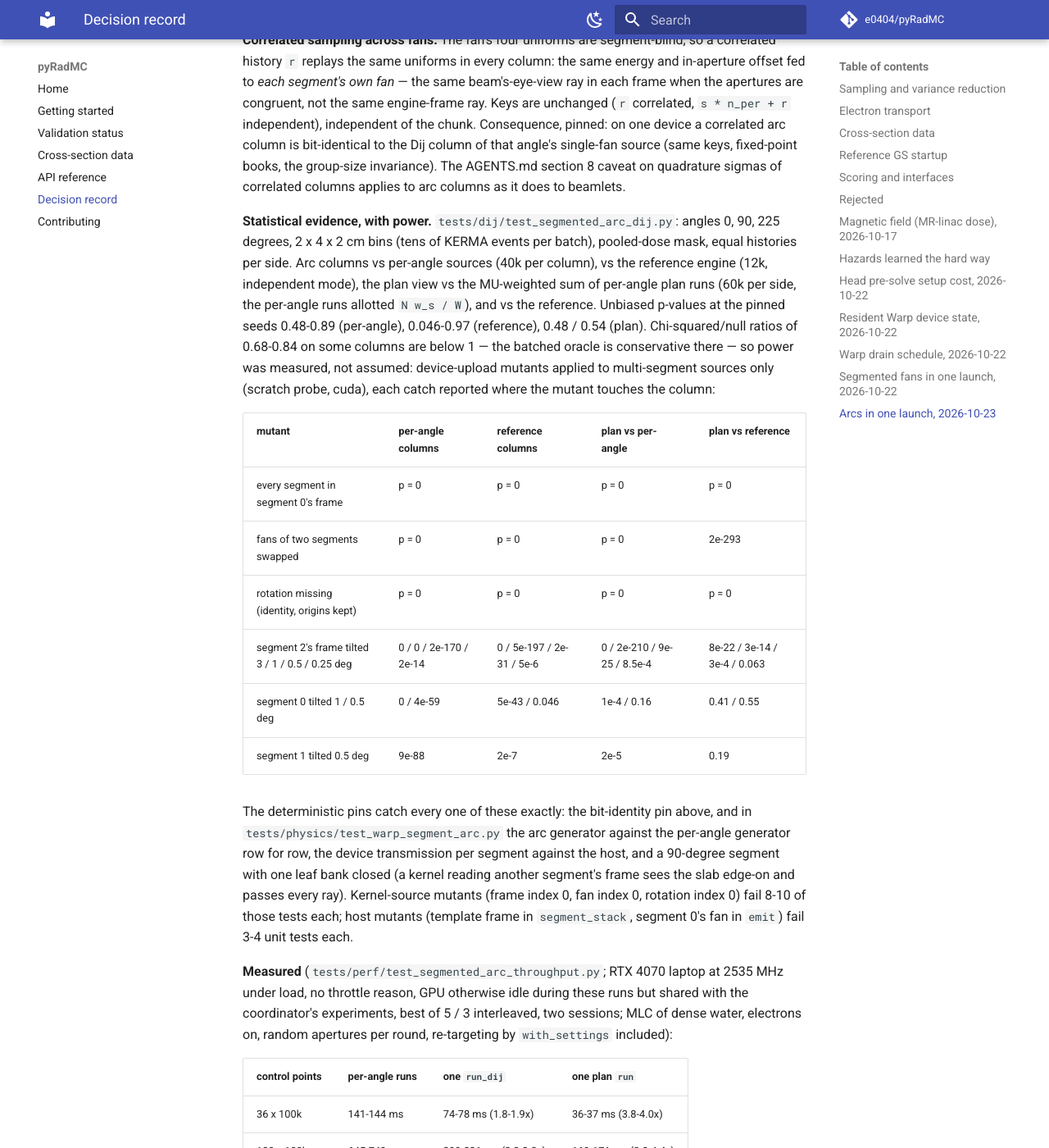
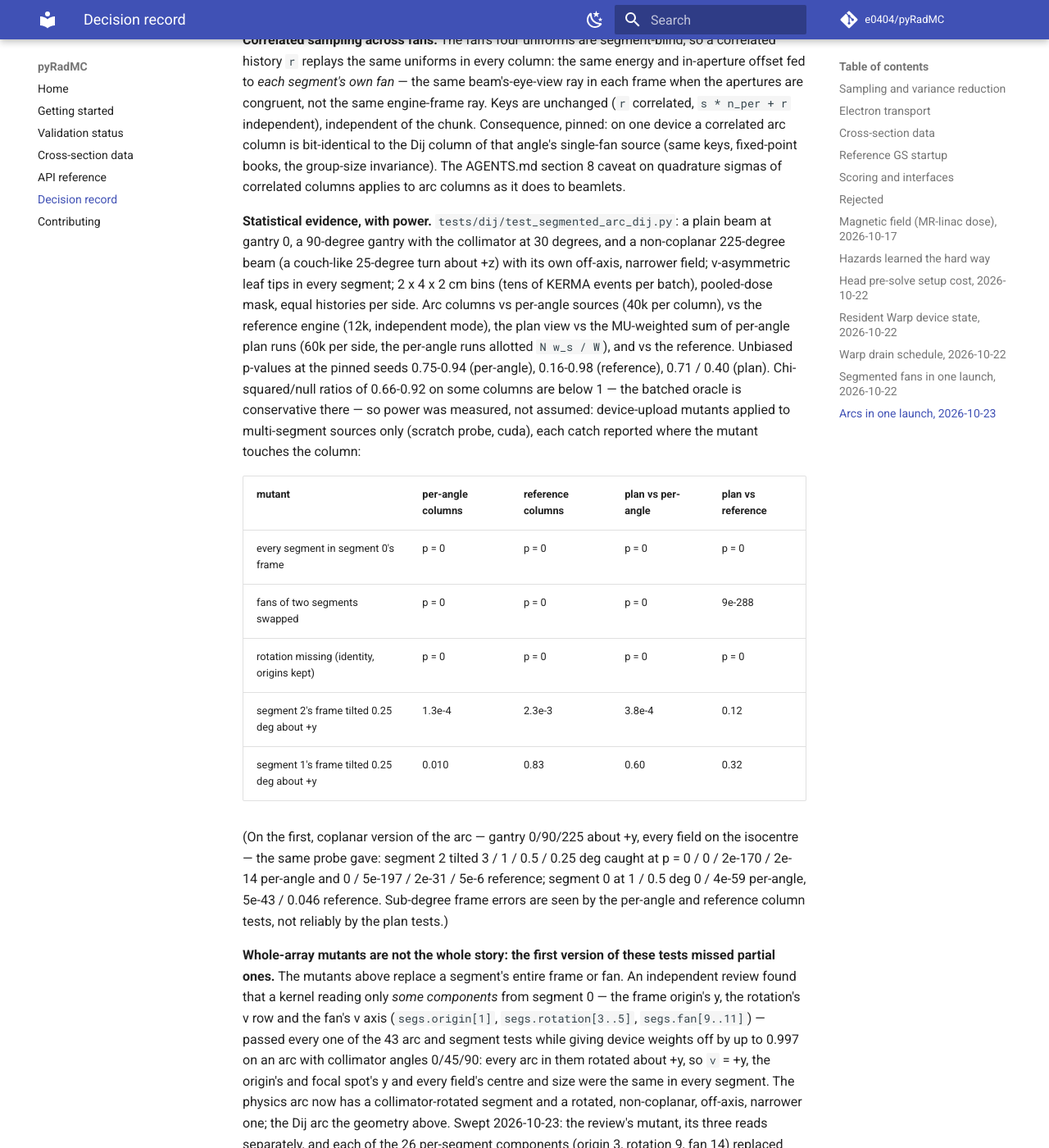
Before and after one commit to e0404/pyRadMC, an MkDocs documentation site: the page built from docs/decisions.md, in a window 1280 px wide and 1400 px high, scrolled down 19219 px. Shown: the whole window at 82% size. Built offline with MkDocs 1.6.1 and Material for MkDocs 9.7.7, drawn with Linux system fonts in a browser that asks for light colours; comment, search, counter and statistics services are not loaded; some of the changed text lies outside the part shown.

Commit message:
docs(geometry): describe per-segment fans in docstrings
emit, sample_beamlet_batch and the plan view's class docstring and
sample_batch still described one shared fan ray in every column and
an exact fan; they now say the same uniforms run through each
segment's own fan and that every fan must be an exact type for the
in-kernel route. docs/decisions.md now records the coplanar-arc test
gap the review found (partial index mutants passing all 43 tests),
the oriented test geometry that closes it, the 26-component mutant
sweep, and the power probe rerun on the new geometry.

Co-Authored-By: Claude Opus 5.5 <noreply@anthropic.com>

```diff
--- a/docs/decisions.md
+++ b/docs/decisions.md
@@ -789,33 +789,56 @@ column of that angle's single-fan source (same keys, fixed-point books, the grou
 invariance). The AGENTS.md section 8 caveat on quadrature sigmas of correlated columns
 applies to arc columns as it does to beamlets.
 
-**Statistical evidence, with power.** `tests/dij/test_segmented_arc_dij.py`: angles 0,
-90, 225 degrees, 2 x 4 x 2 cm bins (tens of KERMA events per batch), pooled-dose mask,
-equal histories per side. Arc columns vs per-angle sources (40k per column), vs the
-reference engine (12k, independent mode), the plan view vs the MU-weighted sum of
-per-angle plan runs (60k per side, the per-angle runs allotted `N w_s / W`), and vs the
-reference. Unbiased p-values at the pinned seeds 0.48-0.89 (per-angle), 0.046-0.97
-(reference), 0.48 / 0.54 (plan). Chi-squared/null ratios of 0.68-0.84 on some columns
-are below 1 — the batched oracle is conservative there — so power was measured, not
-assumed: device-upload mutants applied to multi-segment sources only (scratch probe,
-cuda), each catch reported where the mutant touches the column:
+**Statistical evidence, with power.** `tests/dij/test_segmented_arc_dij.py`: a plain
+beam at gantry 0, a 90-degree gantry with the collimator at 30 degrees, and a
+non-coplanar 225-degree beam (a couch-like 25-degree turn about +z) with its own
+off-axis, narrower field; v-asymmetric leaf tips in every segment; 2 x 4 x 2 cm bins
+(tens of KERMA events per batch), pooled-dose mask, equal histories per side. Arc
+columns vs per-angle sources (40k per column), vs the reference engine (12k,
+independent mode), the plan view vs the MU-weighted sum of per-angle plan runs (60k
+per side, the per-angle runs allotted `N w_s / W`), and vs the reference. Unbiased
+p-values at the pinned seeds 0.75-0.94 (per-angle), 0.16-0.98 (reference), 0.71 / 0.40
+(plan). Chi-squared/null ratios of 0.66-0.92 on some columns are below 1 — the batched
+oracle is conservative there — so power was measured, not assumed: device-upload
+mutants applied to multi-segment sources only (scratch probe, cuda), each catch
+reported where the mutant touches the column:
 
 | mutant | per-angle columns | reference columns | plan vs per-angle | plan vs reference |
 |---|---|---|---|---|
 | every segment in segment 0's frame | p = 0 | p = 0 | p = 0 | p = 0 |
-| fans of two segments swapped | p = 0 | p = 0 | p = 0 | 2e-293 |
+| fans of two segments swapped | p = 0 | p = 0 | p = 0 | 9e-288 |
 | rotation missing (identity, origins kept) | p = 0 | p = 0 | p = 0 | p = 0 |
-| segment 2's frame tilted 3 / 1 / 0.5 / 0.25 deg | 0 / 0 / 2e-170 / 2e-14 | 0 / 5e-197 / 2e-31 / 5e-6 | 0 / 2e-210 / 9e-25 / 8.5e-4 | 8e-22 / 3e-14 / 3e-4 / 0.063 |
-| segment 0 tilted 1 / 0.5 deg | 0 / 4e-59 | 5e-43 / 0.046 | 1e-4 / 0.16 | 0.41 / 0.55 |
-| segment 1 tilted 0.5 deg | 9e-88 | 2e-7 | 2e-5 | 0.19 |
+| segment 2's frame tilted 0.25 deg about +y | 1.3e-4 | 2.3e-3 | 3.8e-4 | 0.12 |
+| segment 1's frame tilted 0.25 deg about +y | 0.010 | 0.83 | 0.60 | 0.32 |
 
-The deterministic pins catch every one of these exactly: the bit-identity pin above, and
-in `tests/physics/test_warp_segment_arc.py` the arc generator against the per-angle
-generator row for row, the device transmission per segment against the host, and a
-90-degree segment with one leaf bank closed (a kernel reading another segment's frame
-sees the slab edge-on and passes every ray). Kernel-source mutants (frame index 0, fan
-index 0, rotation index 0) fail 8-10 of those tests each; host mutants (template frame
-in `segment_stack`, segment 0's fan in `emit`) fail 3-4 unit tests each.
+(On the first, coplanar version of the arc — gantry 0/90/225 about +y, every field on
+the isocentre — the same probe gave: segment 2 tilted 3 / 1 / 0.5 / 0.25 deg caught at
+p = 0 / 0 / 2e-170 / 2e-14 per-angle and 0 / 5e-197 / 2e-31 / 5e-6 reference; segment 0
+at 1 / 0.5 deg 0 / 4e-59 per-angle, 5e-43 / 0.046 reference. Sub-degree frame errors
+are seen by the per-angle and reference column tests, not reliably by the plan tests.)
+
+**Whole-array mutants are not the whole story: the first version of these tests missed
+partial ones.** The mutants above replace a segment's entire frame or fan. An
+independent review found that a kernel reading only *some components* from segment
+0 — the frame origin's y, the rotation's v row and the fan's v axis
+(`segs.origin[1]`, `segs.rotation[3..5]`, `segs.fan[9..11]`) — passed every one of the
+43 arc and segment tests while giving device weights off by up to 0.997 on an arc
+with collimator angles 0/45/90: every arc in them rotated about +y, so `v` = +y, the
+origin's and focal spot's y and every field's centre and size were the same in every
+segment. The physics arc now has a collimator-rotated segment and a rotated,
+non-coplanar, off-axis, narrower one; the Dij arc the geometry above. Swept
+2026-10-23: the review's mutant, its three reads separately, and each of the 26
+per-segment components (origin 3, rotation 9, fan 14) replaced individually by
+segment 0's — every one fails the deterministic pins (6-10 of 10 in
+`tests/physics/test_warp_segment_arc.py`) and the Dij tests (2-9 of 12). With the
+orientations but every fan still on the isocentre at one size, the five field-centre
+and width mutants passed both files; the per-fan field closed that. The deterministic
+pins are the bit-identity pin above and, in `tests/physics/test_warp_segment_arc.py`,
+the arc generator against the per-angle generator row for row, the device
+transmission per segment against the host, and a 90-degree segment with one leaf bank
+closed (a kernel reading another segment's frame sees the slab edge-on and passes
+every ray). Host mutants (template frame in `segment_stack`, segment 0's fan in
+`emit`) fail 3-4 unit tests each.
 
 **Measured** (`tests/perf/test_segmented_arc_throughput.py`; RTX 4070 laptop at 2535 MHz
 under load, no throttle reason, GPU otherwise idle during these runs but shared with the
```
Also changed, not shown: 1 other file.
